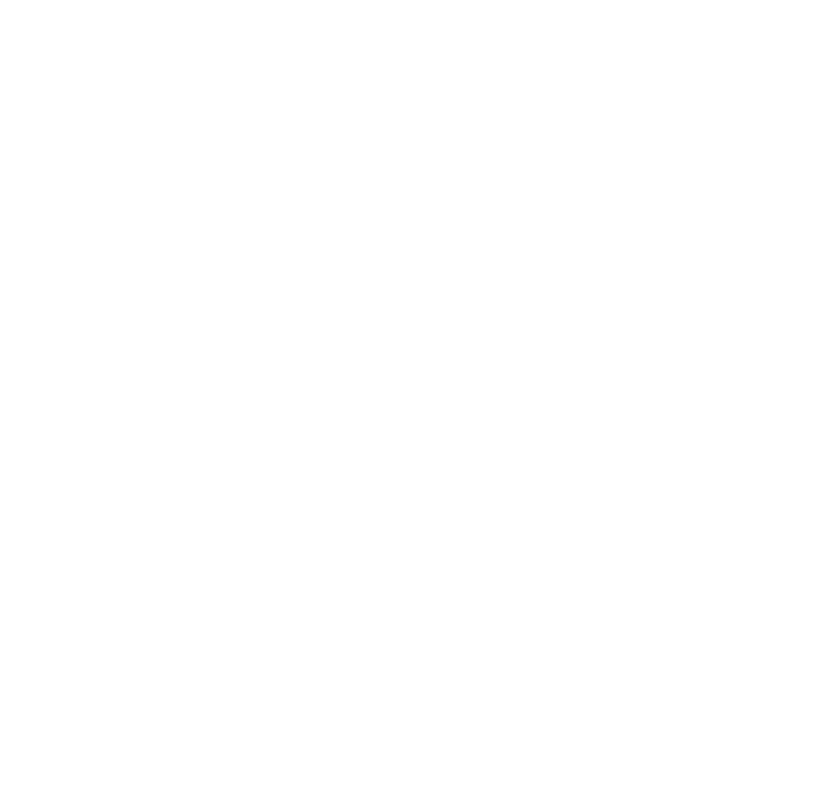
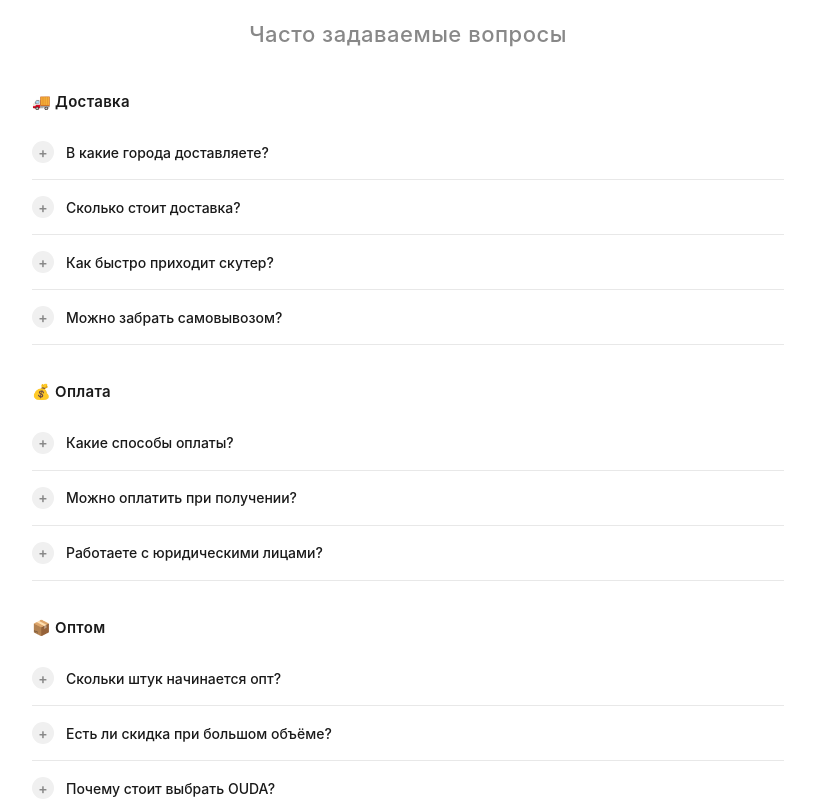
Before and after one commit to galaxymotosochi-creator/ouda, a React (Vite) app: page / in a window 1280 px wide. Shown: the part 760-1560 px from the top of the page, without its empty margins (232-1047 px from the left). Before the commit the page ends 800 px from the top, so only its background shows below. Built offline with nearby package versions, Linux system fonts and the light colour scheme; no server answers.

Commit message:
Добавлен раздел Часто задаваемые вопросы (аккордеон) на главную под каталогом

```diff
--- /dev/null
+++ b/src/components/FAQ.jsx
@@ -0,0 +1,128 @@
+import { useState } from 'react'
+
+const blocks = [
+  {
+    title: '🚚 Доставка',
+    questions: [
+      {
+        q: 'В какие города доставляете?',
+        a: 'Мы доставляем скутеры в любой город России.'
+      },
+      {
+        q: 'Сколько стоит доставка?',
+        a: 'Стоимость рассчитывается транспортной компанией перед отгрузкой. По России ориентировочно — от 3 000 до 9 000 ₽.'
+      },
+      {
+        q: 'Как быстро приходит скутер?',
+        a: 'Сроки зависят от дальности города. Наш склад находится в Москве. Например, до Сочи — ориентировочно 5–6 дней.'
+      },
+      {
+        q: 'Можно забрать самовывозом?',
+        a: 'Да, вы можете забрать скутеры напрямую с нашего склада в Москве.'
+      }
+    ]
+  },
+  {
+    title: '💰 Оплата',
+    questions: [
+      {
+        q: 'Какие способы оплаты?',
+        a: 'Вы можете оплатить скутер наличными, USDT или на юридическое лицо. Мы поможем с любым удобным для вас способом.'
+      },
+      {
+        q: 'Можно оплатить при получении?',
+        a: 'К сожалению, нет. Транспортные компании не предоставляют услугу наложенного платежа, поэтому оплатить скутер при получении нельзя.'
+      },
+      {
+        q: 'Работаете с юридическими лицами?',
+        a: 'Да. Для оплаты от юрлица, пожалуйста, свяжитесь с нами дополнительно — подготовим счёт и все документы.'
+      }
+    ]
+  },
+  {
+    title: '📦 Оптом',
+    questions: [
+      {
+        q: 'Скольки штук начинается опт?',
+        a: 'Мелкий опт — от 2 штук, розница — от 1 штуки.'
+      },
+      {
+        q: 'Есть ли скидка при большом объёме?',
+        a: 'Оптовые цены указаны для каждой модели. Если у вас большой объём — согласуем дополнительную скидку индивидуально.'
+      },
+      {
+        q: 'Почему стоит выбрать OUDA?',
+        a: 'Наш бренд OUDA работает в Китае более 30 лет и отличается отличным качеством деталей.'
+      }
+    ]
+  },
+  {
+    title: '📝 Оформление заказа',
+    questions: [
+      {
+        q: 'Как оформить заказ на сайте?',
+        a: 'Выберите модель, нажмите «В корзину», укажите количество и нужный цвет. Затем перейдите в корзину (значок в правом верхнем углу), заполните информацию и нажмите «Оформить заказ». Как только мы получим заявку — сразу свяжемся с вами.'
+      },
+      {
+        q: 'Как ещё можно сделать заказ?',
+        a: 'На главной странице вы можете связаться с нами напрямую — через WhatsApp (MAX) или Telegram.'
+      }
+    ]
+  },
+  {
+    title: '📄 Документы',
+    questions: [
+      {
+        q: 'Сертификаты прилагаются?',
+        a: 'Да, в комплекте идёт сертификат на 49 см³.'
+      },
+      {
+        q: 'Нужны ли права и регистрация в ГИБДД?',
+        a: 'Нет. Скутеры имеют мощность 49 см³, поэтому регистрировать их в ГИБДД, ставить на учёт и получать номера / ПТС не требуется.'
+      },
+      {
+        q: 'Всё ли растаможено?',
+        a: 'Да, наши скутеры ввозятся официально («в белую»). Все таможенные пошлины уже учтены в цене.'
+      }
+    ]
+  }
+]
+
+export default function FAQ() {
+  const [openIdx, setOpenIdx] = useState(null)
+
+  const toggle = (idx) => {
+    setOpenIdx(openIdx === idx ? null : idx)
+  }
+
+  return (
+    <section className="faq">
+      <h2 className="faq-title">Часто задаваемые вопросы</h2>
+
+      {/* Map across all (block, question) pairs with a flat index */}
+      {(() => {
+        let globalIdx = 0
+        return blocks.map((block, bi) => (
+          <div key={bi} className="faq-block">
+            <h3 className="faq-block-title">{block.title}</h3>
+            {block.questions.map((item, qi) => {
+              const idx = globalIdx++
+              const isOpen = openIdx === idx
+              return (
+                <div key={qi} className={`faq-item ${isOpen ? 'open' : ''}`}>
+                  <button className="faq-question" onClick={() => toggle(idx)}>
+                    <span className="faq-icon">{isOpen ? '−' : '+'}</span>
+                    <span>{item.q}</span>
+                  </button>
+                  <div className={`faq-answer ${isOpen ? 'open' : ''}`}>
+                    <div className="faq-answer-inner">{item.a}</div>
+                  </div>
+                </div>
+              )
+            })}
+          </div>
+        ))
+      })()}
+    </section>
+  )
+}
--- a/src/pages/Catalog.jsx
+++ b/src/pages/Catalog.jsx
@@ -4,6 +4,7 @@ import { useLang } from '../i18n'
 import Header from '../components/Header'
 import Cart from '../components/Cart'
 import ProductCard from '../components/ProductCard'
+import FAQ from '../components/FAQ'
 
 const API = import.meta.env.VITE_API_URL || ''
 
@@ -191,6 +192,8 @@ export default function Catalog() {
         </div>
       </section>
 
+      <FAQ />
+
       <Cart
         open={cartOpen}
         onClose={() => setCartOpen(false)}
--- a/src/styles/global.css
+++ b/src/styles/global.css
@@ -715,6 +715,91 @@ img { max-width: 100%; display: block; }
 .color-picker-item .cart-item-qty span { font-size: 15px; font-weight: 700; min-width: 20px; text-align: center; }
 .color-modal .product-add { width: fit-content; margin: 12px auto 0; }
 
+/* FAQ accordion */
+.faq {
+  max-width: 800px;
+  margin: 0 auto;
+  padding: 0 24px 100px;
+}
+.faq-title {
+  font-size: 22px;
+  font-weight: 500;
+  letter-spacing: 0.5px;
+  color: var(--text-muted);
+  margin-bottom: 40px;
+  text-align: center;
+}
+.faq-block {
+  margin-bottom: 36px;
+}
+.faq-block-title {
+  font-size: 15px;
+  font-weight: 600;
+  margin-bottom: 12px;
+  color: var(--text);
+  letter-spacing: 0.3px;
+}
+.faq-item {
+  border-bottom: 1px solid var(--border);
+}
+.faq-item:first-child {
+  border-top: 1px solid var(--border);
+}
+.faq-question {
+  width: 100%;
+  display: flex;
+  align-items: center;
+  gap: 12px;
+  padding: 16px 0;
+  background: none;
+  color: var(--text);
+  font-size: 14px;
+  font-weight: 500;
+  text-align: left;
+  cursor: pointer;
+  transition: color 0.2s;
+}
+.faq-question:hover {
+  color: var(--accent);
+}
+.faq-icon {
+  flex-shrink: 0;
+  width: 22px;
+  height: 22px;
+  border-radius: 50%;
+  background: var(--bg-hover);
+  display: flex;
+  align-items: center;
+  justify-content: center;
+  font-size: 14px;
+  font-weight: 600;
+  color: var(--text-muted);
+  transition: all 0.2s;
+}
+.faq-question:hover .faq-icon {
+  background: var(--accent);
+  color: #fff;
+}
+.faq-answer {
+  display: grid;
+  grid-template-rows: 0fr;
+  transition: grid-template-rows 0.3s ease;
+}
+.faq-answer.open {
+  grid-template-rows: 1fr;
+}
+.faq-answer-inner {
+  overflow: hidden;
+  font-size: 14px;
+  line-height: 1.7;
+  color: var(--text-muted);
+  padding-bottom: 0;
+  transition: padding 0.3s ease;
+}
+.faq-answer.open .faq-answer-inner {
+  padding-bottom: 16px;
+}
+
 /* Hero glass buttons */
 .hero-btn {
   display: inline-flex;
```
